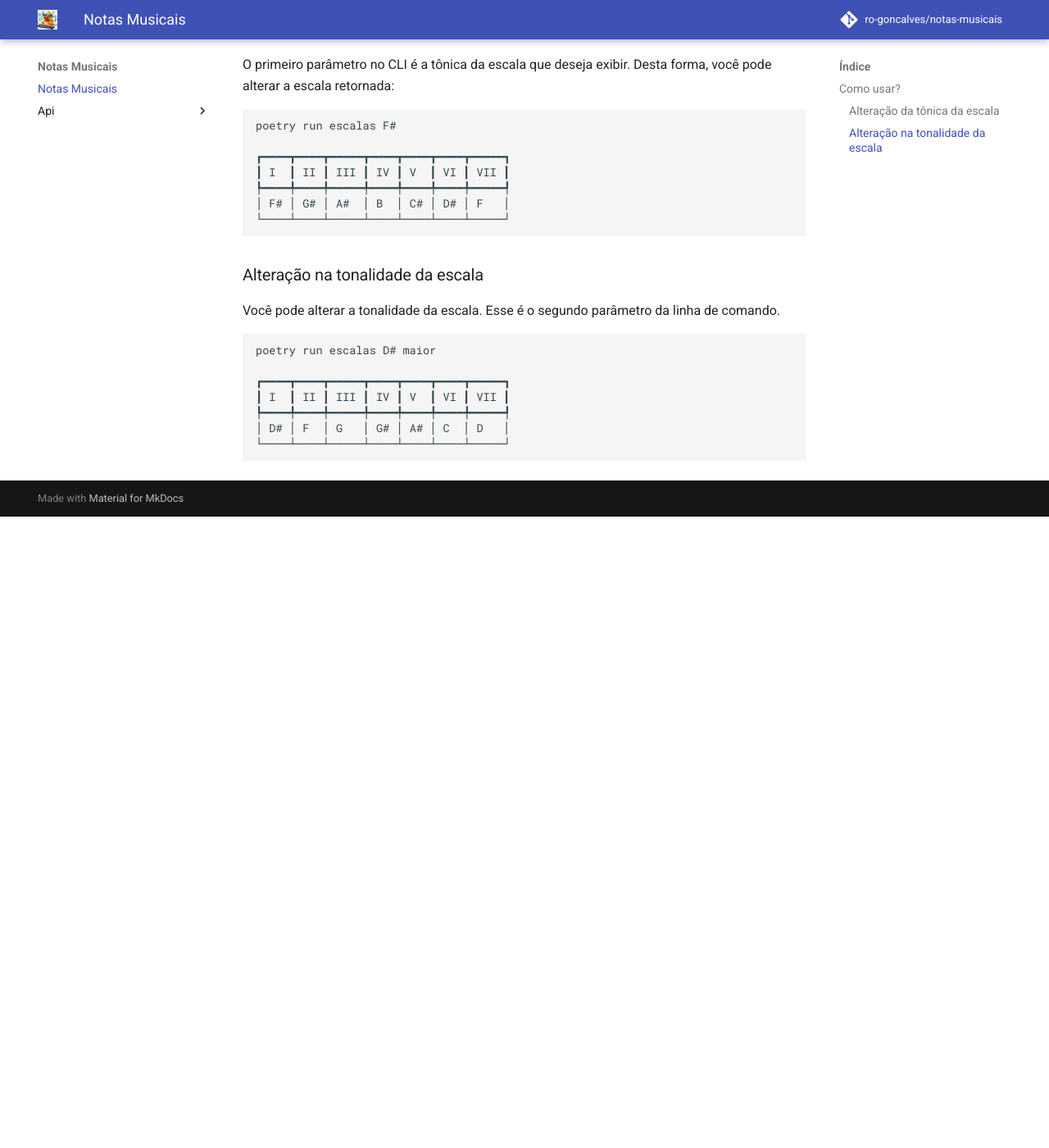
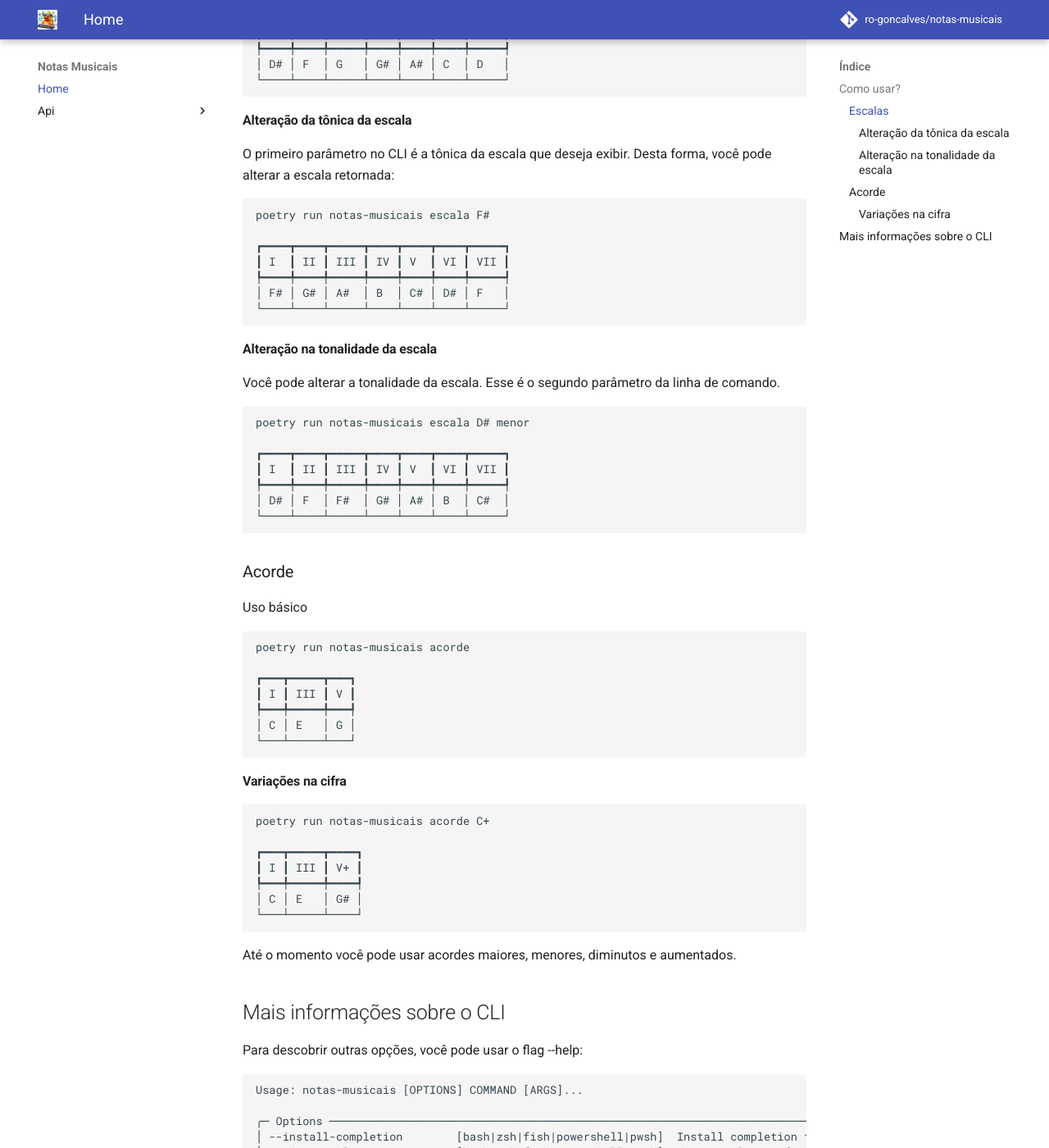
Before and after one commit to Ro-Goncalves/notas-musicais, an MkDocs documentation site: the page built from docs/index.md, in a window 1280 px wide and 1400 px high, scrolled down 778 px. Shown: the whole window at 82% size. Built offline with MkDocs 1.6.1 and Material for MkDocs 9.7.7, drawn with Linux system fonts in a browser that asks for light colours; comment, search, counter and statistics services are not loaded; before the commit the page ends 1408 px from its top, so only the background shows below that; some of the changed text lies outside the part shown.

Commit message:
Atualização da página inicial do README para o comando de acorde

````diff
--- a/docs/index.md
+++ b/docs/index.md
@@ -1,13 +1,17 @@
+![logo-projeto](assets/logo.png){width="300" .center}
+
 # Notas Musicais
 
-![logo-projeto](assets/logo.png){width="300" .center}
+Noas musicais é um CLI para ajudar na formação de escalas e acordes. Temos dois comandos disponíveis: `escalas` e `acorde`
 
 ## Como usar?
+
+### Escalas
 
 Você pode chamar as escalas via linha de comand. Por exemplo:
 
 ```bash
-poetry run escalas
+poetry run notas-musicais escala
 
 ┏━━━━┳━━━━┳━━━━━┳━━━━┳━━━━┳━━━━┳━━━━━┓
 ┃ I  ┃ II ┃ III ┃ IV ┃ V  ┃ VI ┃ VII ┃
@@ -16,12 +20,12 @@
 └────┴────┴─────┴────┴────┴────┴─────┘
 ```
 
-### Alteração da tônica da escala
+#### Alteração da tônica da escala
 
 O primeiro parâmetro no CLI é a tônica da escala que deseja exibir. Desta forma, você pode alterar a escala retornada:
 
 ```bash
-poetry run escalas F#
+poetry run notas-musicais escala F#
 
 ┏━━━━┳━━━━┳━━━━━┳━━━━┳━━━━┳━━━━┳━━━━━┓
 ┃ I  ┃ II ┃ III ┃ IV ┃ V  ┃ VI ┃ VII ┃
@@ -30,16 +34,63 @@
 └────┴────┴─────┴────┴────┴────┴─────┘
 ```
 
-### Alteração na tonalidade da escala
+#### Alteração na tonalidade da escala
 
 Você pode alterar a tonalidade da escala. Esse é o segundo parâmetro da linha de comando.
 
 ```bash
-poetry run escalas D# maior
+poetry run notas-musicais escala D# menor
 
 ┏━━━━┳━━━━┳━━━━━┳━━━━┳━━━━┳━━━━┳━━━━━┓
 ┃ I  ┃ II ┃ III ┃ IV ┃ V  ┃ VI ┃ VII ┃
 ┡━━━━╇━━━━╇━━━━━╇━━━━╇━━━━╇━━━━╇━━━━━┩
-│ D# │ F  │ G   │ G# │ A# │ C  │ D   │
+│ D# │ F  │ F#  │ G# │ A# │ B  │ C#  │
 └────┴────┴─────┴────┴────┴────┴─────┘
 ```
+
+### Acorde
+
+Uso básico
+
+```bash
+poetry run notas-musicais acorde
+
+┏━━━┳━━━━━┳━━━┓
+┃ I ┃ III ┃ V ┃
+┡━━━╇━━━━━╇━━━┩
+│ C │ E   │ G │
+└───┴─────┴───┘
+```
+
+#### Variações na cifra
+
+```bash
+poetry run notas-musicais acorde C+
+
+┏━━━┳━━━━━┳━━━━┓
+┃ I ┃ III ┃ V+ ┃
+┡━━━╇━━━━━╇━━━━┩
+│ C │ E   │ G# │
+└───┴─────┴────┘
+```
+
+Até o momento você pode usar acordes maiores, menores, diminutos e aumentados.
+
+## Mais informações sobre o CLI
+
+Para descobrir outras opções, você pode usar o flag --help:
+
+```bash
+Usage: notas-musicais [OPTIONS] COMMAND [ARGS]...
+
+╭─ Options ────────────────────────────────────────────────────────────────────────────────────────────────────────────────────────────────────────╮
+│ --install-completion        [bash|zsh|fish|powershell|pwsh]  Install completion for the specified shell. [default: None]                         │
+│ --show-completion           [bash|zsh|fish|powershell|pwsh]  Show completion for the specified shell, to copy it or customize the installation.  │
+│                                                              [default: None]                                                                     │
+│ --help                                                       Show this message and exit.                                                         │
+╰──────────────────────────────────────────────────────────────────────────────────────────────────────────────────────────────────────────────────╯
+╭─ Commands ───────────────────────────────────────────────────────────────────────────────────────────────────────────────────────────────────────╮
+│ acorde                                                                                                                                           │
+│ escala                                                                                                                                           │
+╰──────────────────────────────────────────────────────────────────────────────────────────────────────────────────────────────────────────────────╯
+```
````
